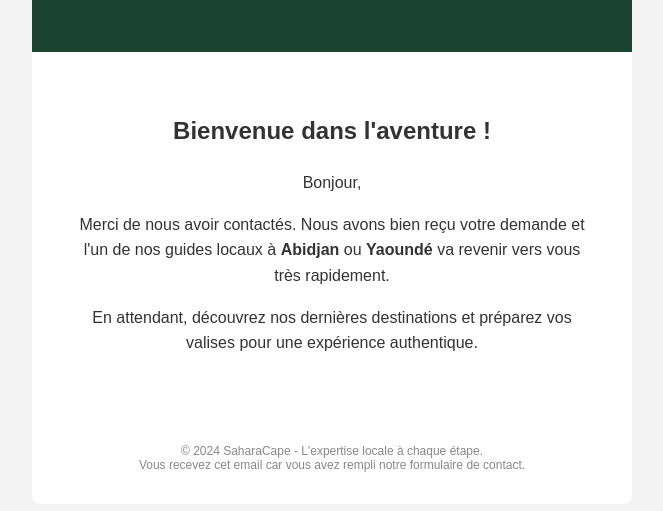
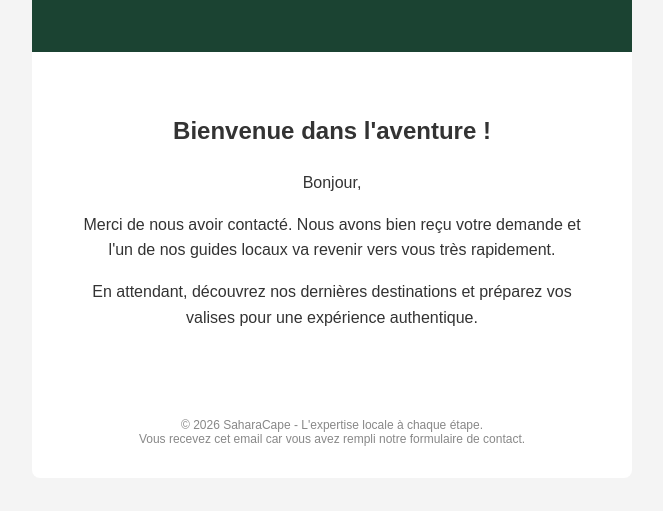
Before and after one commit to nrkedoo/saharacape, a plain HTML site: page templateemail.html in a window 1280 px wide. Shown: the part 109-620 px from the top of the page, without its empty margins (328-991 px from the left). Drawn offline with Linux system fonts and the light colour scheme.

Commit message:
Update templateemail.html

```diff
--- a/templateemail.html
+++ b/templateemail.html
@@ -25,14 +25,14 @@
             <div class="content">
                 <h2>Bienvenue dans l'aventure !</h2>
                 <p>Bonjour,</p>
-                <p>Merci de nous avoir contactés. Nous avons bien reçu votre demande et l'un de nos guides locaux à <strong>Abidjan</strong> ou <strong>Yaoundé</strong> va revenir vers vous très rapidement.</p>
+                <p>Merci de nous avoir contacté. Nous avons bien reçu votre demande et l'un de nos guides locaux va revenir vers vous très rapidement.</p>
                 <p>En attendant, découvrez nos dernières destinations et préparez vos valises pour une expérience authentique.</p>
 
                 <!-- <a href="https://nrkedoo.github.io/saharacape="btn">Découvrir nos offres</a>-->
             </div>
 
             <div class="footer">
-                <p>&copy; 2024 SaharaCape - L'expertise locale à chaque étape.<br>
+                <p>&copy; 2026 SaharaCape - L'expertise locale à chaque étape.<br>
                 Vous recevez cet email car vous avez rempli notre formulaire de contact.</p>
             </div>
         </div>
```
